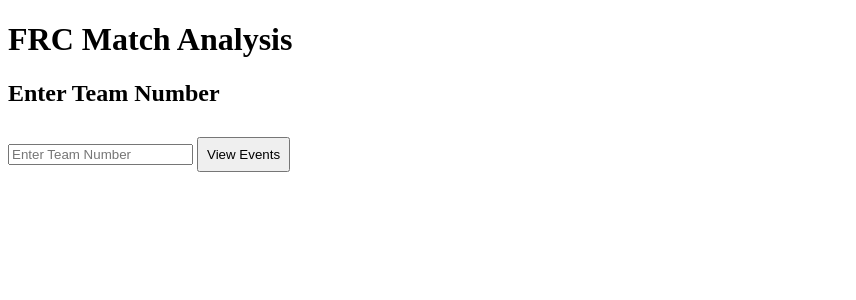
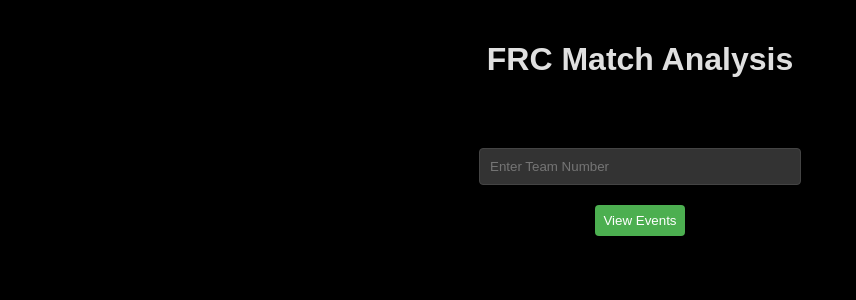
Before and after one commit to BCHRobotics/2386Statcast, a Flask app: template templates/index.html in a window 1280 px wide. Shown: the top 300 px of the page, without its empty margins (0-856 px from the left). Run offline with Flask 2, Linux system fonts and the light colour scheme; the template is opened without the code that fills it, so the values that code supplies are empty.

Commit message:
Fixed the colour theme

```diff
--- /dev/null
+++ b/static/style.css
@@ -0,0 +1,67 @@
+body {
+    font-family: Arial, sans-serif;
+    max-width: 800px;
+    margin: 0 auto;
+    padding: 20px;
+    background-color: #000000;
+    color: #e0e0e0;
+}
+
+select, button {
+    padding: 8px;
+    margin: 10px 0;
+    background-color: #333;
+    color: #e0e0e0;
+    border: 1px solid #444;
+}
+
+table {
+    width: 100%;
+    border-collapse: collapse;
+    background-color: #1e1e1e;
+}
+
+th, td {
+    padding: 8px;
+    text-align: left;
+    border-bottom: 1px solid #444;
+}
+
+h1 {
+    color: #e0e0e0;
+    text-align: center;
+}
+
+h2 {
+    color: #000000;
+    text-align: center;
+}
+
+form {
+    display: flex;
+    flex-direction: column;
+    align-items: center;
+}
+
+input[type="text"] {
+    padding: 10px;
+    width: 80%;
+    max-width: 300px;
+    margin-bottom: 10px;
+    border: 1px solid #444;
+    border-radius: 4px;
+    background-color: #333;
+    color: #e0e0e0;
+}
+
+button {
+    background-color: #4CAF50;
+    color: white;
+    border: none;
+    border-radius: 4px;
+    cursor: pointer;
+}
+
+button:hover {
+    background-color: #45a049;
+}
--- a/templates/analysis.html
+++ b/templates/analysis.html
@@ -19,14 +19,15 @@
             width: 100%;
             border-collapse: collapse;
             margin: 10px 0;
+            background-color: #000000; /* Match the body background color */
         }
         .stats-table th, .stats-table td {
             padding: 8px;
             text-align: left;
-            border: 1px solid #ddd;
+            border: 1px solid #444; /* Match the border color */
         }
         .stats-table th {
-            background-color: #f5f5f5;
+            background-color: #333; /* Darker background for headers */
             font-weight: bold;
         }
         .team-name {
@@ -40,6 +41,7 @@
             font-weight: bold;
             padding: 10px;
             text-align: right;
+            color: #000000; /* Change text color to black */
         }
         /* Commenting out debug section styles
         .debug-section {
--- a/templates/index.html
+++ b/templates/index.html
@@ -2,14 +2,16 @@
 <html>
 <head>
     <title>2386 FRC Match Analysis</title>
-    <link rel="stylesheet" href="{{ url_for('static', filename='style.css') }}">
+    <link rel="stylesheet" href="{{ url_for('static', filename='style.css') }}?v=1.0">
 </head>
 <body>
+    <div class="container">
         <h1>FRC Match Analysis</h1>
         <h2>Enter Team Number</h2>
         <form action="/events" method="post">
             <input type="text" name="team_number" placeholder="Enter Team Number" required>
             <button type="submit">View Events</button>
         </form>
+    </div>
 </body>
 </html>
--- a/templates/style.css
+++ /dev/null
@@ -1,22 +0,0 @@
-ody {
-    font-family: Arial, sans-serif;
-    max-width: 800px;
-    margin: 0 auto;
-    padding: 20px;
-}
-
-select, button {
-    padding: 8px;
-    margin: 10px 0;
-}
-
-table {
-    width: 100%;
-    border-collapse: collapse;
-}
-
-th, td {
-    padding: 8px;
-    text-align: left;
-    border-bottom: 1px solid #ddd;
-}
```
Also changed, not shown: LICENSE.txt (added). Lines whose indentation alone changed are shown as unchanged.
